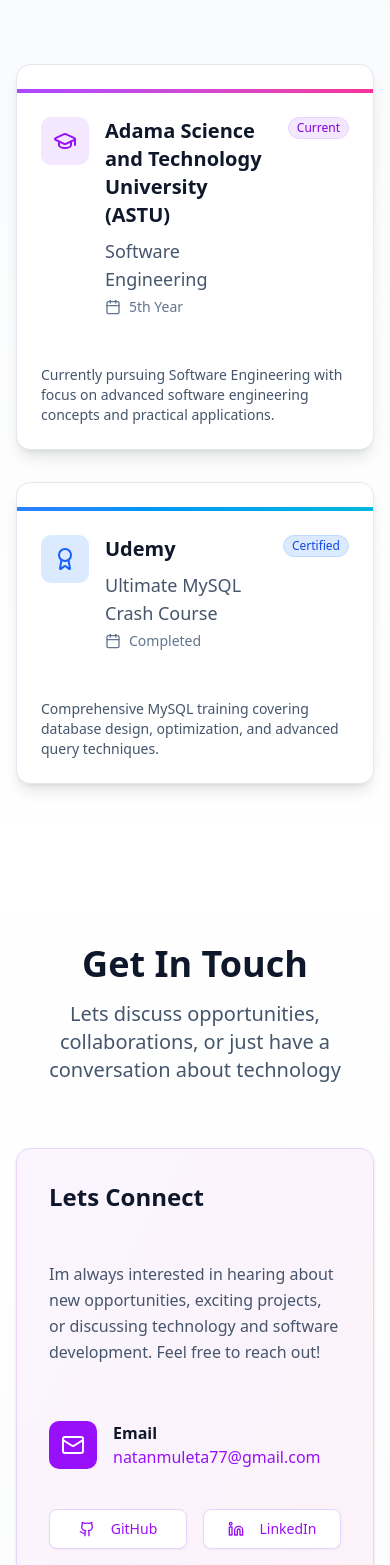
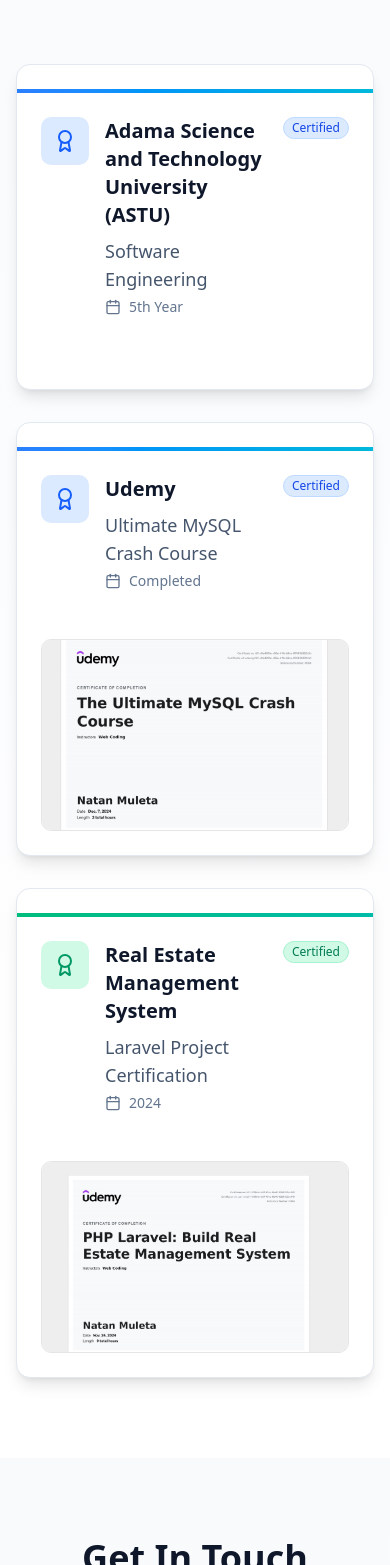
Before and after one commit to natanmuletahunde/pro_portfolio, a Next.js app: page / in a window 390 px wide. Shown: the part 10083-11648 px from the top of the page. Built offline with nearby package versions, Linux system fonts and the light colour scheme.

Commit message:
make the email enable another request from the viwer

```diff
--- a/package.json
+++ b/package.json
@@ -10,6 +10,7 @@
   },
   "dependencies": {
     "@radix-ui/react-slot": "^1.2.4",
+    "@types/nodemailer": "^7.0.4",
     "class-variance-authority": "^0.7.1",
     "clsx": "^2.1.1",
     "framer-motion": "^12.24.11",
@@ -17,6 +18,7 @@
     "lenis": "^1.3.17",
     "lucide-react": "^0.562.0",
     "next": "16.1.1",
+    "nodemailer": "^7.0.12",
     "react": "19.2.3",
     "react-dom": "19.2.3",
     "tailwind-merge": "^3.4.0"
--- a/src/components/common/Footer.tsx
+++ b/src/components/common/Footer.tsx
@@ -63,17 +63,12 @@
               </a>
               <div className="flex gap-3 justify-end">
                 <a
-                  href="#"
+                  href="https://github.com/natanmuletahunde"
                   className="text-sm hover:text-purple-400 transition-colors"
                 >
                   GitHub
                 </a>
-                <a
-                  href="#"
-                  className="text-sm hover:text-purple-400 transition-colors"
-                >
-                  LinkedIn
-                </a>
+
               </div>
             </div>
           </motion.div>
--- a/src/components/sections/EducationContactSection.tsx
+++ b/src/components/sections/EducationContactSection.tsx
@@ -1,45 +1,69 @@
 'use client';
 
 import { motion } from 'framer-motion';
-import { education, personalInfo } from '@/lib/constants';
+import { education } from '@/lib/constants';
 import { Card, CardContent, CardHeader, CardTitle } from '@/components/ui/card';
 import { Badge } from '@/components/ui/badge';
-import { GraduationCap, Award, Calendar, Mail, Github, Linkedin, Send } from 'lucide-react';
-import { Button } from '@/components/ui/button';
+import {
+  Award,
+  Calendar,
+  X,
+  Download,
+  Mail,
+  User,
+  MessageSquare,
+  Send
+} from 'lucide-react';
 import { useState } from 'react';
+import Image from 'next/image';
 
 const EducationContactSection = () => {
+  const [activeCertificate, setActiveCertificate] = useState<string | null>(null);
   const [formData, setFormData] = useState({
     name: '',
     email: '',
     message: ''
   });
   const [isSubmitting, setIsSubmitting] = useState(false);
-  const [submitStatus, setSubmitStatus] = useState<'idle' | 'success' | 'error'>('idle');
+  const [submitStatus, setSubmitStatus] = useState<'success' | 'error' | null>(null);
+
+  const handleChange = (e: React.ChangeEvent<HTMLInputElement | HTMLTextAreaElement>) => {
+    setFormData(prev => ({
+      ...prev,
+      [e.target.name]: e.target.value
+    }));
+  };
 
   const handleSubmit = async (e: React.FormEvent) => {
     e.preventDefault();
     setIsSubmitting(true);
+    setSubmitStatus(null);
 
-    // Simulate form submission
-    setTimeout(() => {
+    try {
+      const response = await fetch('/api/contact', {
+        method: 'POST',
+        headers: {
+          'Content-Type': 'application/json',
+        },
+        body: JSON.stringify(formData),
+      });
+
+      if (response.ok) {
         setSubmitStatus('success');
         setFormData({ name: '', email: '', message: '' });
+      } else {
+        setSubmitStatus('error');
+      }
+    } catch (error) {
+      setSubmitStatus('error');
+    } finally {
       setIsSubmitting(false);
-      setTimeout(() => setSubmitStatus('idle'), 3000);
-    }, 2000);
-  };
-
-  const handleInputChange = (e: React.ChangeEvent<HTMLInputElement | HTMLTextAreaElement>) => {
-    setFormData({
-      ...formData,
-      [e.target.name]: e.target.value
-    });
+    }
   };
 
   return (
     <>
-      {/* Education Section */}
+      {/* ================= EDUCATION SECTION ================= */}
       <section id="education" className="py-20 bg-gradient-to-b from-slate-50 to-white">
         <div className="max-w-6xl mx-auto px-4">
           <motion.div
@@ -58,7 +82,19 @@
           </motion.div>
 
           <div className="grid md:grid-cols-2 gap-8">
-            {education.map((edu, index) => (
+            {/* ================= EXISTING EDUCATION ================= */}
+            {education.map((edu, index) => {
+              let certificateImage: string | null = null;
+
+              if (edu.degree.toLowerCase().includes('mysql')) {
+                certificateImage = '/images/mysql.png';
+              }
+
+              if (edu.degree.toLowerCase().includes('real estate')) {
+                certificateImage = '/images/real_estate.png';
+              }
+
+              return (
                 <motion.div
                   key={index}
                   initial={{ opacity: 0, scale: 0.9 }}
@@ -68,25 +104,14 @@
                   whileHover={{ scale: 1.03 }}
                 >
                   <Card className="h-full bg-white shadow-lg border-slate-200 overflow-hidden hover:shadow-xl transition-all duration-300">
-                  <div className={`h-1 bg-gradient-to-r ${
-                    edu.status === 'Current'
-                      ? 'from-purple-500 to-pink-500'
-                      : 'from-blue-500 to-cyan-500'
-                  }`}></div>
+                    <div className="h-1 bg-gradient-to-r from-blue-500 to-cyan-500" />
 
                     <CardHeader className="pb-4">
                       <div className="flex items-start gap-4">
-                      <div className={`w-12 h-12 rounded-lg flex items-center justify-center ${
-                        edu.status === 'Current'
-                          ? 'bg-purple-100'
-                          : 'bg-blue-100'
-                      }`}>
-                        {edu.status === 'Current' ? (
-                          <GraduationCap className={`w-6 h-6 text-purple-600`} />
-                        ) : (
-                          <Award className={`w-6 h-6 text-blue-600`} />
-                        )}
+                        <div className="w-12 h-12 rounded-lg flex items-center justify-center bg-blue-100">
+                          <Award className="w-6 h-6 text-blue-600" />
                         </div>
+
                         <div className="flex-1">
                           <CardTitle className="text-xl text-slate-900 mb-2">
                             {edu.institution}
@@ -99,44 +124,131 @@
                             <span>{edu.year}</span>
                           </div>
                         </div>
-                      {edu.status === 'Current' && (
-                        <Badge className="bg-purple-100 text-purple-700 border-purple-200">
-                          Current
-                        </Badge>
-                      )}
-                      {edu.status === 'Certification' && (
+
                         <Badge className="bg-blue-100 text-blue-700 border-blue-200">
                           Certified
                         </Badge>
-                      )}
                       </div>
                     </CardHeader>
 
-                  <CardContent className="pt-0">
-                    <div className="text-slate-600">
-                      {edu.status === 'Current' && (
-                        <p className="text-sm">
-                          Currently pursuing {edu.degree} with focus on advanced software engineering
-                          concepts and practical applications.
+                    <CardContent className="pt-0 space-y-4">
+                      {certificateImage && (
+                        <div
+                          className="relative w-full h-48 rounded-lg overflow-hidden border cursor-pointer group"
+                          onClick={() => setActiveCertificate(certificateImage)}
+                        >
+                          <Image
+                            src={certificateImage}
+                            alt="Certificate"
+                            fill
+                            className="object-cover group-hover:scale-105 transition-transform duration-300"
+                          />
+                          <div className="absolute inset-0 bg-black/40 opacity-0 group-hover:opacity-100 transition flex items-center justify-center text-white font-semibold">
+                            Click to View
+                          </div>
+                        </div>
+                      )}
+                    </CardContent>
+                  </Card>
+                </motion.div>
+              );
+            })}
+
+            {/* ================= ✅ THIRD CARD: REAL ESTATE CERTIFICATE ================= */}
+            <motion.div
+              initial={{ opacity: 0, scale: 0.9 }}
+              whileInView={{ opacity: 1, scale: 1 }}
+              transition={{ duration: 0.5 }}
+              viewport={{ once: true }}
+              whileHover={{ scale: 1.03 }}
+            >
+              <Card className="h-full bg-white shadow-lg border-slate-200 overflow-hidden hover:shadow-xl transition-all duration-300">
+                <div className="h-1 bg-gradient-to-r from-emerald-500 to-teal-500" />
+
+                <CardHeader className="pb-4">
+                  <div className="flex items-start gap-4">
+                    <div className="w-12 h-12 rounded-lg flex items-center justify-center bg-emerald-100">
+                      <Award className="w-6 h-6 text-emerald-600" />
+                    </div>
+
+                    <div className="flex-1">
+                      <CardTitle className="text-xl text-slate-900 mb-2">
+                        Real Estate Management System
+                      </CardTitle>
+                      <p className="text-lg font-medium text-slate-600 mb-1">
+                        Laravel Project Certification
                       </p>
-                      )}
-                      {edu.status === 'Certification' && (
-                        <p className="text-sm">
-                          Comprehensive MySQL training covering database design, optimization,
-                          and advanced query techniques.
-                        </p>
-                      )}
+                      <div className="flex items-center gap-2 text-sm text-slate-500">
+                        <Calendar className="w-4 h-4" />
+                        <span>2024</span>
+                      </div>
+                    </div>
+
+                    <Badge className="bg-emerald-100 text-emerald-700 border-emerald-200">
+                      Certified
+                    </Badge>
+                  </div>
+                </CardHeader>
+
+                <CardContent>
+                  <div
+                    className="relative w-full h-48 rounded-lg overflow-hidden border cursor-pointer group"
+                    onClick={() => setActiveCertificate('/images/real_estate.png')}
+                  >
+                    <Image
+                      src="/images/real_estate.png"
+                      alt="Real Estate Certificate"
+                      fill
+                      className="object-cover group-hover:scale-105 transition-transform duration-300"
+                    />
+                    <div className="absolute inset-0 bg-black/40 opacity-0 group-hover:opacity-100 transition flex items-center justify-center text-white font-semibold">
+                      Click to View
+                    </div>
                   </div>
                 </CardContent>
               </Card>
             </motion.div>
-            ))}
           </div>
         </div>
       </section>
 
-      {/* Contact Section */}
-      <section id="contact" className="py-20 bg-gradient-to-b from-white to-slate-50">
+      {/* ================= CERTIFICATE MODAL ================= */}
+      {activeCertificate && (
+        <div className="fixed inset-0 z-50 bg-black/70 flex items-center justify-center p-4">
+          <div className="relative bg-white rounded-lg max-w-3xl w-full p-4">
+            <button
+              onClick={() => setActiveCertificate(null)}
+              className="absolute top-4 right-4 z-10 text-slate-600 hover:text-slate-900"
+            >
+              <X />
+            </button>
+
+            <div className="relative w-full h-[70vh]">
+              <Image
+                src={activeCertificate}
+                alt="Certificate Preview"
+                fill
+                className="object-contain"
+              />
+            </div>
+
+            <div className="mt-4 flex justify-end">
+              <a
+                href={activeCertificate}
+                download
+                onClick={() => setActiveCertificate(null)}
+                className="inline-flex items-center gap-2 px-4 py-2 bg-purple-600 text-white rounded-lg hover:bg-purple-700"
+              >
+                <Download className="w-4 h-4" />
+                Download Certificate
+              </a>
+            </div>
+          </div>
+        </div>
+      )}
+
+      {/* ================= CONTACT SECTION ================= */}
+      <section id="contact" className="py-20 bg-gradient-to-b from-slate-50 to-white">
         <div className="max-w-6xl mx-auto px-4">
           <motion.div
             initial={{ opacity: 0, y: 30 }}
@@ -149,163 +261,149 @@
               Get In Touch
             </h2>
             <p className="text-xl text-slate-600 max-w-2xl mx-auto">
-              Lets discuss opportunities, collaborations, or just have a conversation about technology
+              I'm always interested in hearing about new opportunities and exciting projects
             </p>
           </motion.div>
 
-          <div className="grid lg:grid-cols-2 gap-12">
-            {/* Contact Information */}
+          <div className="grid lg:grid-cols-2 gap-12 max-w-5xl mx-auto">
+            {/* Contact Info */}
             <motion.div
-              initial={{ opacity: 0, x: -50 }}
+              initial={{ opacity: 0, x: -30 }}
               whileInView={{ opacity: 1, x: 0 }}
               transition={{ duration: 0.8 }}
               viewport={{ once: true }}
             >
-              <Card className="p-8 bg-gradient-to-br from-purple-50 to-pink-50 border-purple-200 h-full">
-                <h3 className="text-2xl font-bold text-slate-900 mb-6">
-                  Lets Connect
-                </h3>
-                <p className="text-slate-600 mb-8 leading-relaxed">
-                  Im always interested in hearing about new opportunities, exciting projects,
-                  or discussing technology and software development. Feel free to reach out!
-                </p>
-
-                <div className="space-y-6">
-                  <div className="flex items-center gap-4">
-                    <div className="w-12 h-12 bg-purple-600 rounded-lg flex items-center justify-center">
-                      <Mail className="w-6 h-6 text-white" />
+              <Card className="h-full bg-white shadow-lg border-slate-200 p-8">
+                <div className="flex items-center gap-3 mb-6">
+                  <div className="w-12 h-12 rounded-full bg-blue-100 flex items-center justify-center">
+                    <Mail className="w-6 h-6 text-blue-600" />
                   </div>
                   <div>
-                      <div className="font-semibold text-slate-900">Email</div>
-                      <a
-                        href={`mailto:${personalInfo.email}`}
-                        className="text-purple-600 hover:text-purple-700 transition-colors"
-                      >
-                        {personalInfo.email}
-                      </a>
+                    <h3 className="text-2xl font-bold text-slate-900">Email Me</h3>
+                    <p className="text-slate-600">natanmuleta77@gmail.com</p>
                   </div>
                 </div>
 
-                  <div className="flex gap-4 pt-4">
-                    <Button
-                      variant="outline"
-                      size="lg"
-                      className="flex-1 border-purple-200 text-purple-600 hover:bg-purple-50"
-                    >
-                      <Github className="w-5 h-5 mr-2" />
-                      GitHub
-                    </Button>
-                    <Button
-                      variant="outline"
-                      size="lg"
-                      className="flex-1 border-purple-200 text-purple-600 hover:bg-purple-50"
-                    >
-                      <Linkedin className="w-5 h-5 mr-2" />
-                      LinkedIn
-                    </Button>
+                <div className="space-y-4 text-slate-600">
+                  <p>
+                    Feel free to reach out if you're looking for a developer, have a question, or just want to connect.
+                  </p>
+                  <p>
+                    I'm currently open to new opportunities and would be happy to discuss how I can contribute to your team.
+                  </p>
+                  <div className="pt-4 border-t border-slate-200">
+                    <p className="font-semibold text-slate-800 mb-2">What I can help with:</p>
+                    <ul className="space-y-2">
+                      <li className="flex items-center gap-2">
+                        <div className="w-2 h-2 bg-blue-500 rounded-full"></div>
+                        Full-stack web development
+                      </li>
+                      <li className="flex items-center gap-2">
+                        <div className="w-2 h-2 bg-blue-500 rounded-full"></div>
+                        UI/UX design and implementation
+                      </li>
+                      <li className="flex items-center gap-2">
+                        <div className="w-2 h-2 bg-blue-500 rounded-full"></div>
+                        Testing and quality assurance
+                      </li>
+                      <li className="flex items-center gap-2">
+                        <div className="w-2 h-2 bg-blue-500 rounded-full"></div>
+                        AI/ML project development
+                      </li>
+                    </ul>
                   </div>
-                </div>
-
-                <div className="mt-8 p-4 bg-white/60 rounded-lg">
-                  <h4 className="font-semibold text-slate-900 mb-2">Current Focus</h4>
-                  <p className="text-sm text-slate-600">
-                    Actively seeking opportunities in software development, especially in roles
-                    involving full-stack development, AI/ML applications, or software testing.
-                  </p>
                 </div>
               </Card>
             </motion.div>
 
             {/* Contact Form */}
             <motion.div
-              initial={{ opacity: 0, x: 50 }}
+              initial={{ opacity: 0, x: 30 }}
               whileInView={{ opacity: 1, x: 0 }}
               transition={{ duration: 0.8 }}
               viewport={{ once: true }}
             >
-              <Card className="p-8 bg-white shadow-lg border-slate-200">
-                <h3 className="text-2xl font-bold text-slate-900 mb-6">
-                  Send Message
-                </h3>
-
-                {submitStatus === 'success' && (
-                  <motion.div
-                    initial={{ opacity: 0, scale: 0.9 }}
-                    animate={{ opacity: 1, scale: 1 }}
-                    className="mb-6 p-4 bg-green-50 border border-green-200 rounded-lg"
-                  >
-                    <p className="text-green-700 text-center">
-                      ✅ Message sent successfully! Ill get back to you soon.
-                    </p>
-                  </motion.div>
-                )}
+              <Card className="h-full bg-white shadow-lg border-slate-200 p-8">
+                <h3 className="text-2xl font-bold text-slate-900 mb-6">Send Message</h3>
 
                 <form onSubmit={handleSubmit} className="space-y-6">
                   <div>
                     <label htmlFor="name" className="block text-sm font-medium text-slate-700 mb-2">
-                      Name
+                      <User className="inline w-4 h-4 mr-2" />
+                      Your Name
                     </label>
                     <input
                       type="text"
                       id="name"
                       name="name"
                       value={formData.name}
-                      onChange={handleInputChange}
+                      onChange={handleChange}
                       required
-                      className="w-full px-4 py-2 border border-slate-300 rounded-lg focus:ring-2 focus:ring-purple-500 focus:border-purple-500 outline-none transition-colors"
-                      placeholder="Your Name"
+                      className="w-full px-4 py-3 border border-slate-300 rounded-lg focus:ring-2 focus:ring-blue-500 focus:border-transparent outline-none transition"
+                      placeholder="John Doe"
                     />
                   </div>
 
                   <div>
                     <label htmlFor="email" className="block text-sm font-medium text-slate-700 mb-2">
-                      Email
+                      <Mail className="inline w-4 h-4 mr-2" />
+                      Your Email
                     </label>
                     <input
                       type="email"
                       id="email"
                       name="email"
                       value={formData.email}
-                      onChange={handleInputChange}
+                      onChange={handleChange}
                       required
-                      className="w-full px-4 py-2 border border-slate-300 rounded-lg focus:ring-2 focus:ring-purple-500 focus:border-purple-500 outline-none transition-colors"
-                      placeholder="your.email@example.com"
+                      className="w-full px-4 py-3 border border-slate-300 rounded-lg focus:ring-2 focus:ring-blue-500 focus:border-transparent outline-none transition"
+                      placeholder="john@example.com"
                     />
                   </div>
 
                   <div>
                     <label htmlFor="message" className="block text-sm font-medium text-slate-700 mb-2">
-                      Message
+                      <MessageSquare className="inline w-4 h-4 mr-2" />
+                      Your Message
                     </label>
                     <textarea
                       id="message"
                       name="message"
                       value={formData.message}
-                      onChange={handleInputChange}
+                      onChange={handleChange}
                       required
                       rows={5}
-                      className="w-full px-4 py-2 border border-slate-300 rounded-lg focus:ring-2 focus:ring-purple-500 focus:border-purple-500 outline-none transition-colors resize-none"
-                      placeholder="Your message here..."
+                      className="w-full px-4 py-3 border border-slate-300 rounded-lg focus:ring-2 focus:ring-blue-500 focus:border-transparent outline-none transition resize-none"
+                      placeholder="Tell me about your project or just say hello..."
                     />
                   </div>
 
-                  <Button
+                  {submitStatus === 'success' && (
+                    <div className="p-4 bg-green-50 border border-green-200 rounded-lg text-green-700">
+                      Message sent successfully! I'll get back to you soon.
+                    </div>
+                  )}
+
+                  {submitStatus === 'error' && (
+                    <div className="p-4 bg-red-50 border border-red-200 rounded-lg text-red-700">
+                      Failed to send message. Please try again later.
+                    </div>
+                  )}
+
+                  <button
                     type="submit"
                     disabled={isSubmitting}
-                    className="w-full bg-purple-600 hover:bg-purple-700 text-white py-3"
+                    className="w-full bg-gradient-to-r from-blue-600 to-cyan-600 text-white font-semibold py-3 px-6 rounded-lg hover:from-blue-700 hover:to-cyan-700 transition duration-200 flex items-center justify-center gap-2 disabled:opacity-50 disabled:cursor-not-allowed"
                   >
                     {isSubmitting ? (
-                      <>
-                        <div className="w-4 h-4 border-2 border-white border-t-transparent rounded-full animate-spin mr-2"></div>
-                        Sending...
-                      </>
+                      'Sending...'
                     ) : (
                       <>
-                        <Send className="w-4 h-4 mr-2" />
+                        <Send className="w-5 h-5" />
                         Send Message
                       </>
                     )}
-                  </Button>
+                  </button>
                 </form>
               </Card>
             </motion.div>
```
Also changed, not shown: src/app/api/contact/route.ts (added, +75 -0 lines), 2 other files (tests, documents, lock files or other folders). Lines whose indentation alone changed are shown as unchanged.
